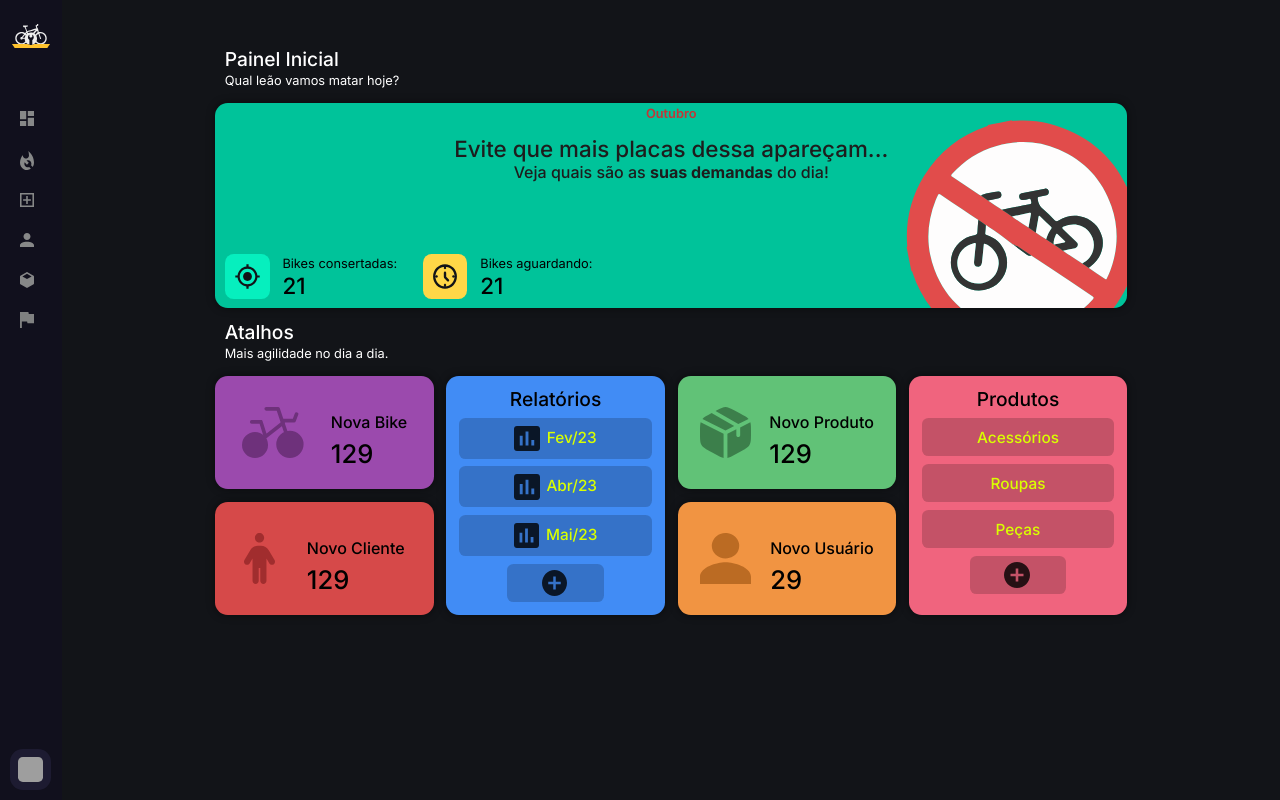
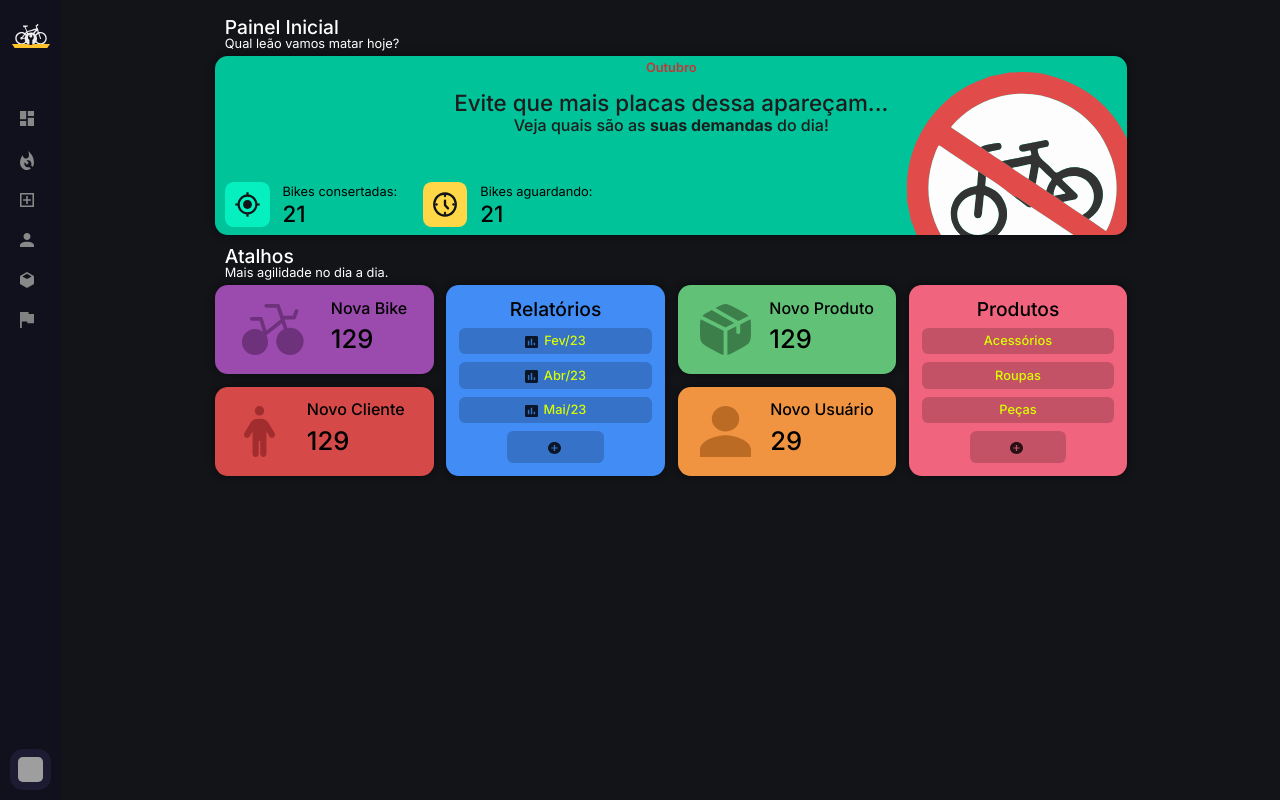
Before and after one commit to victorbrax/tavellas, a Flask app: page /home in a window 1280 px wide. Run offline with Flask 3, Linux system fonts and the light colour scheme; grey boxes are pictures that could not be loaded.

Commit message:
fix zoom home

```diff
--- a/apps/admin/routes.py
+++ b/apps/admin/routes.py
@@ -5,3 +5,7 @@ admin = Blueprint('admin', __name__, static_folder="static", template_folder="te
 @admin.route('/home')
 def home_page():
     return render_template('admin/admin.html')
+
+@admin.route('/newbase')
+def newbase():
+    return render_template('admin/newbase.html')
--- a/static/css/base.css
+++ b/static/css/base.css
@@ -30,7 +30,7 @@ a:hover {
 body {
     color: white;
     background-color: var(--bs-panel);
-    zoom: 100%;
+    /* zoom: 100%; */
 }
 
 label.gray-label {
--- a/static/css/home.css
+++ b/static/css/home.css
@@ -15,7 +15,7 @@
     background-position: 105% 5%;
     background-size: 30%;
     background-color: #00C39A;
-    height: 16rem;
+    height: 14rem;
     border-radius: 1rem;
     display: flex;
     flex-direction: column;
@@ -28,10 +28,16 @@
     padding-bottom: 1rem;
 }
 
-.header-titles h4,
-.header-titles p {
+.page-titles {
+    margin: 0;
+    padding-bottom: 0.3rem;
+}
+
+.page-titles h4,
+.page-titles p {
     margin: 0;
     padding: 0;
+    line-height: 1.3rem;
 }
 
 .header-title {
@@ -133,16 +139,15 @@
 }
 
 .bt-item {
-    padding: 0.6rem 0;
+    padding: 0.3rem 0;
     margin-bottom: 0.6rem;
-    font-size: 1.2rem;
+    font-size: 1rem;
     border-radius: 0.5rem;
     background: rgba(0, 0, 0, 0.185);
 }
 
 .button-list li img {
-    max-height: 2rem;
-    min-height: 1.6rem;
+    height: 1rem;
     padding-right: 0.2rem;
 }
 
--- a/templates/admin/admin.html
+++ b/templates/admin/admin.html
@@ -5,10 +5,10 @@
 
 {% block content %}
 <!-- Container -->
-<div class="container d-flex flex-column">
+<div class="container">
 
     <!-- Títulos dos Botões -->
-    <div class="header-titles">
+    <div class="page-titles">
         <h4>Painel Inicial</h4>
         <p>Qual leão vamos matar hoje?</p>
     </div>
@@ -54,7 +54,7 @@
     </div>
 
     <!-- Títulos dos Botões -->
-    <div class="buttons-titles">
+    <div class="page-titles">
         <h4>Atalhos</h4>
         <p>Mais agilidade no dia a dia.</p>
     </div>
--- a/templates/layouts/base.html
+++ b/templates/layouts/base.html
@@ -122,18 +122,14 @@
             </li>
         </ul>
     </div>
+
     <!-- Conteúdo das Páginas -->
+    <h3>{% block pagetitle %}{% endblock %}</h3>
     <section class="content-section">
-
-        <div class="base-content">
-            <div class="px-2 pt-4">
-                <h3>{% block pagetitle %}{% endblock %}</h3>
-                <span>{% block pagesubtitle %}{% endblock %}</span>
-            </div>
+        <div class="container-fluid pt-3">
+            {% block content %}
+            {% endblock %}
         </div>
-        {% block content %}
-        {% endblock %}
-
     </section>
 
     <script src="{{ url_for('static', filename='js/sidebar.js') }}"></script>
```
Also changed, not shown: templates/admin/newbase.html (added, +7 -0 lines).
